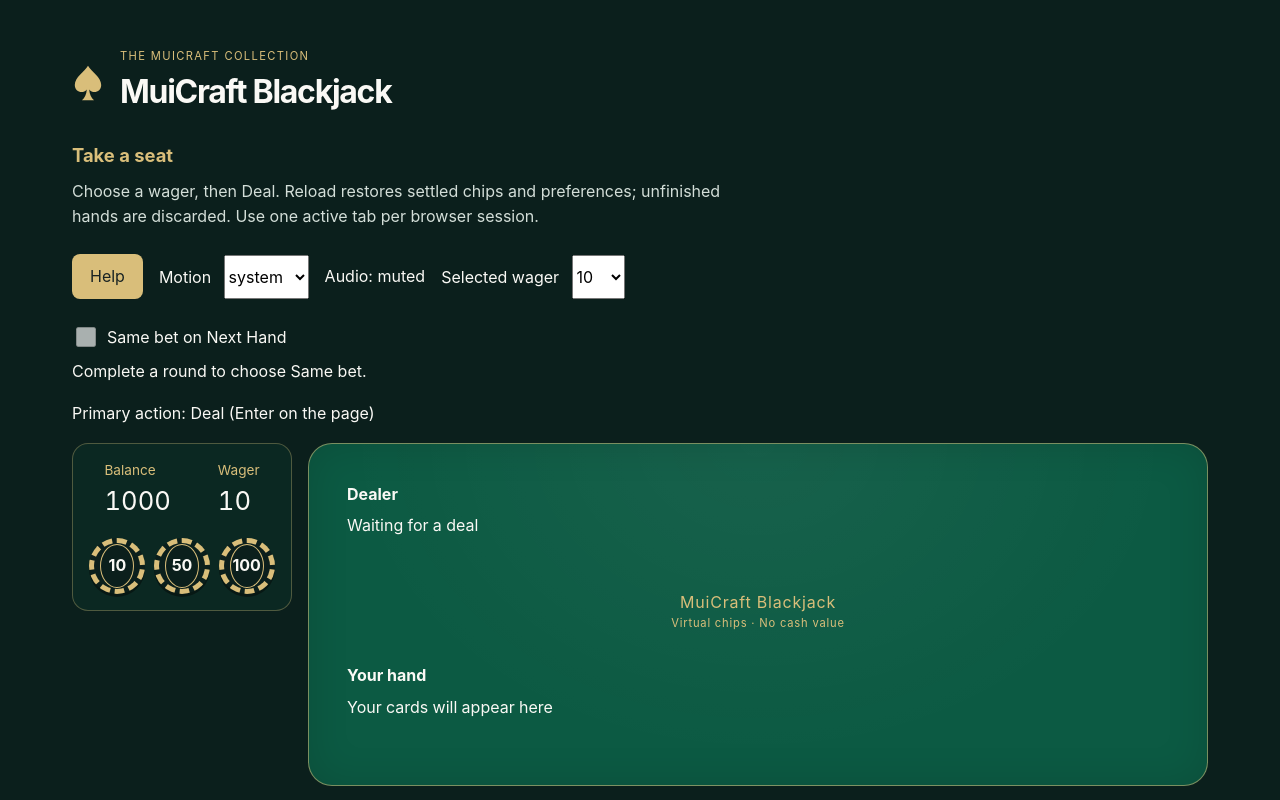
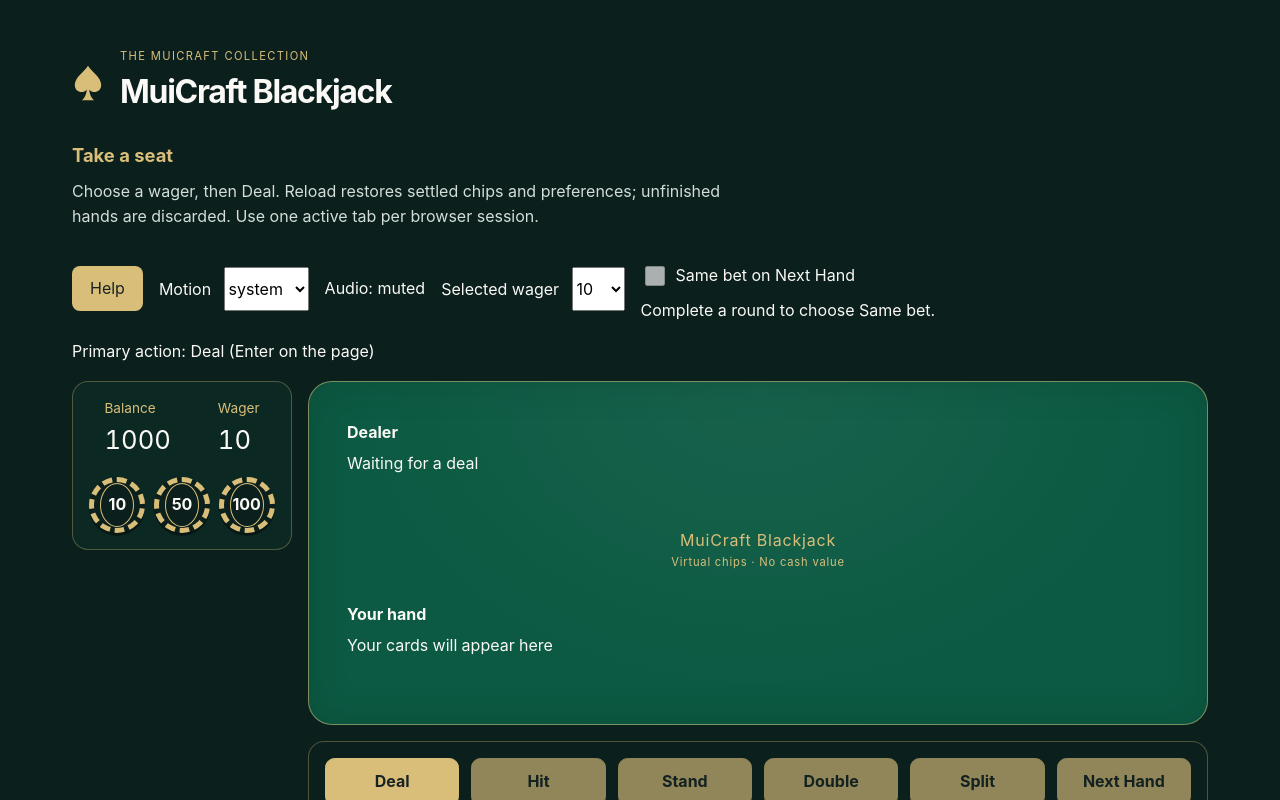
Before and after one commit to gmui-gandg/muicraft-blackjack, a React (Vite) app: page / in a window 1280 px wide. Shown: the top 800 px of the page. Built offline with nearby package versions, Linux system fonts and the light colour scheme.

Commit message:
Keep repeat controls in the preferences row so desktop actions stay reachable

```diff
--- a/src/app/PlayableRound.module.css
+++ b/src/app/PlayableRound.module.css
@@ -26,6 +26,9 @@
   outline-offset: 3px;
 }
 
+.repeat {
+  max-width: 24rem;
+}
 .repeat label {
   display: inline-flex;
   align-items: center;
@@ -43,5 +46,5 @@
   outline-offset: 3px;
 }
 .repeat p {
-  margin-block: 0 1rem;
+  margin: 0;
 }
--- a/src/app/PlayableRound.tsx
+++ b/src/app/PlayableRound.tsx
@@ -271,7 +271,6 @@ export function PlayableRound({ session }: { session: PlaySession }) {
               ))}
           </select>
         </label>
-      </div>
         <div className={styles.repeat}>
           <label>
             <input
@@ -289,6 +288,7 @@ export function PlayableRound({ session }: { session: PlaySession }) {
             )}
             {!repeat.enabled && repeat.reason}
           </p>
+        </div>
       </div>
       <p>
         Primary action: {primary(state)?.label ?? 'none'} (Enter on the page)
--- a/src/app/session.ts
+++ b/src/app/session.ts
@@ -48,7 +48,7 @@ export function createPlaySession(
     )
       return {
         enabled: false,
-        reason: 'Same bet can be changed after the round completes.',
+        reason: 'Available after the round completes.',
       } as const;
     if (saved.lastCompletedWager === null)
       return {
```
Also changed, not shown: 1 other file (tests, documents, lock files or other folders). Lines whose indentation alone changed are shown as unchanged.
